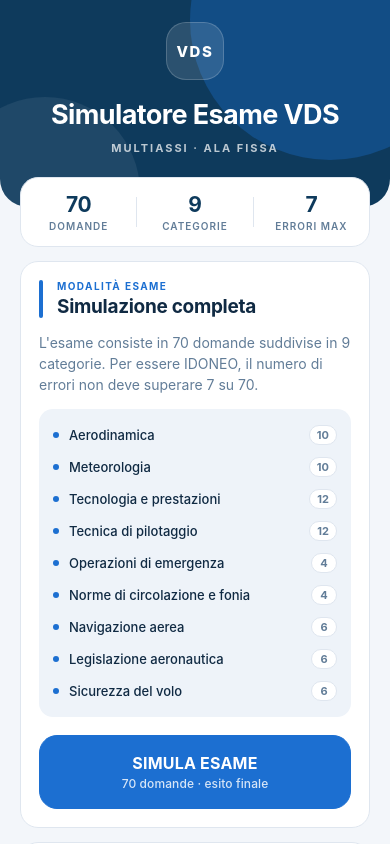
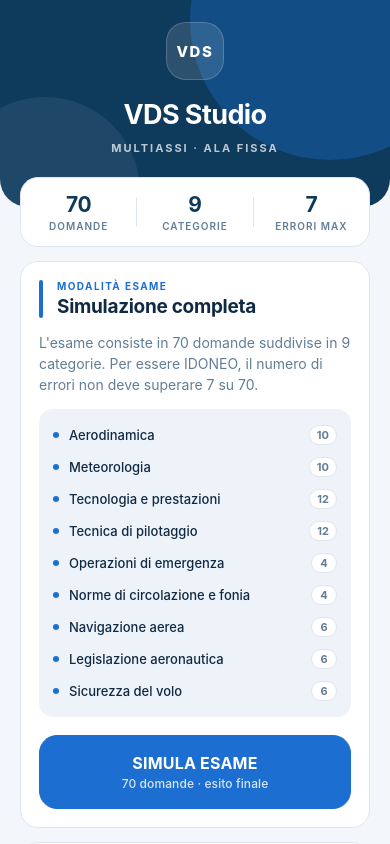
Before and after one commit to b0sh-net/vdsexamapp, a React Native app: screen / in a window 390 px wide. Built offline with nearby package versions, Linux system fonts and the light colour scheme.

Commit message:
chore: rinomina app in VDS Studio

```diff
--- a/app.json
+++ b/app.json
@@ -1,6 +1,6 @@
 {
   "expo": {
-    "name": "VDS Exam Simulator",
+    "name": "VDS Studio",
     "slug": "vdsexamapp",
     "version": "2.0.0",
     "orientation": "portrait",
--- a/src/components/InfoScreen.js
+++ b/src/components/InfoScreen.js
@@ -249,7 +249,7 @@ export default function InfoScreen({
     <View style={styles.container}>
       <ScreenHeader
         title="Informazioni"
-        subtitle="Simulatore Esame VDS · v2.0.0"
+        subtitle="VDS Studio · v2.0.0"
         onBack={onReturnToMenu}
         backLabel="Indietro"
       />
@@ -259,7 +259,7 @@ export default function InfoScreen({
         contentContainerStyle={[styles.bodyContent, { paddingBottom: bottom }]}
         showsVerticalScrollIndicator={false}
       >
-        <SectionCard title="Simulatore Esame VDS">
+        <SectionCard title="VDS Studio">
           <Text style={styles.cardSubtitle}>MULTIASSI — ALA FISSA</Text>
           <Text style={styles.cardText}>
             Applicazione open-source per la simulazione dell'esame VDS (Volo da
--- a/src/components/MainMenu.js
+++ b/src/components/MainMenu.js
@@ -52,7 +52,7 @@ export default function MainMenu({ onStart_exam, onStart_learning, onShow_info }
             <View style={styles.logoBadge}>
               <Text style={styles.logoGlyph}>VDS</Text>
             </View>
-            <Text style={styles.title}>Simulatore Esame VDS</Text>
+            <Text style={styles.title}>VDS Studio</Text>
             <Text style={styles.subtitle}>MULTIASSI · ALA FISSA</Text>
           </View>
         </View>
```
Also changed, not shown: 1 other file (tests, documents, lock files or other folders).
